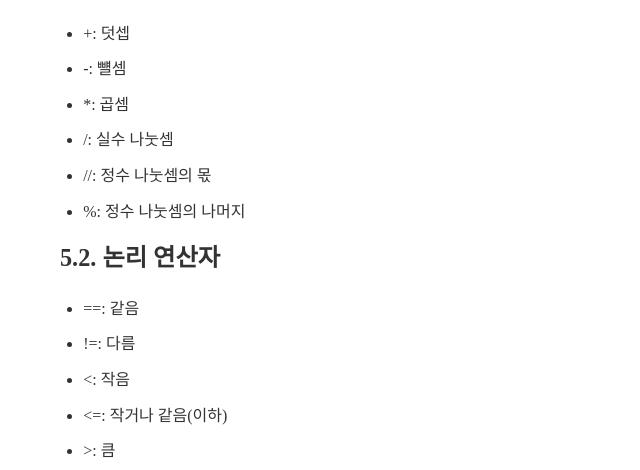
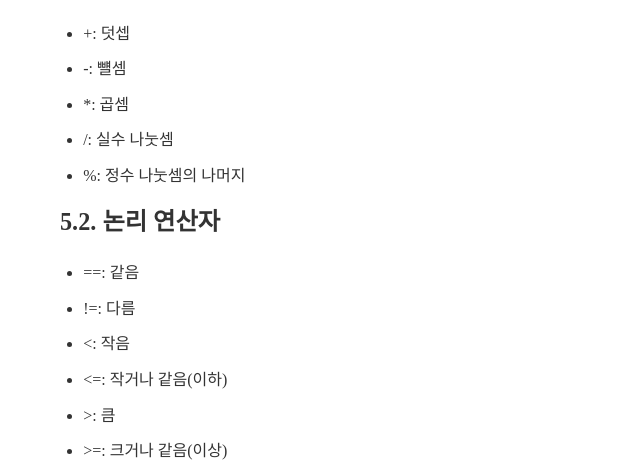
Before and after one commit to devonnuri/gatsby-blog, a Gatsby site: page /interpreter-python-1/ in a window 1280 px wide. Shown: the part 2372-2842 px from the top of the page, without its empty margins (319-959 px from the left). Built offline with nearby package versions, Linux system fonts and the light colour scheme; Gatsby itself is replaced by a stand-in of ours; some packages are replaced by stand-ins of ours; what typography-theme-irving would draw is missing.

Commit message:
Remove useless operator

```diff
--- a/content/blog/interpreter-python-1/index.md
+++ b/content/blog/interpreter-python-1/index.md
@@ -79,7 +79,6 @@ var variable_name = initial_value;
 * -: 뺼셈
 * *: 곱셈
 * /: 실수 나눗셈
-* //: 정수 나눗셈의 몫
 * %: 정수 나눗셈의 나머지
 
 ## 5.2. 논리 연산자
```
